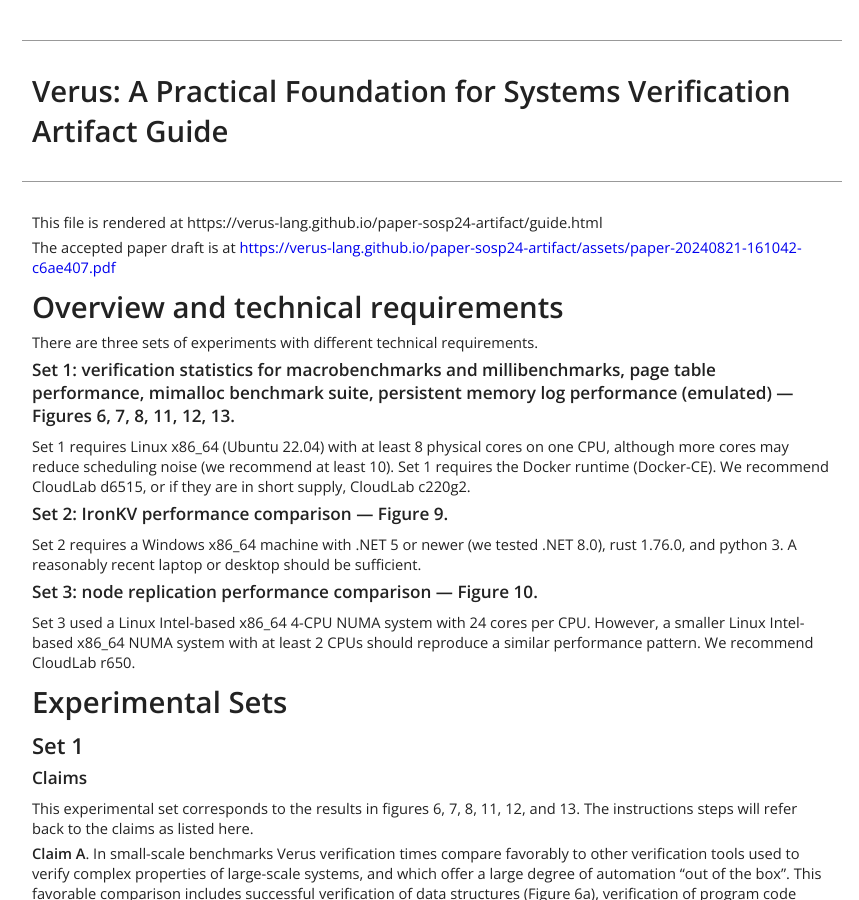
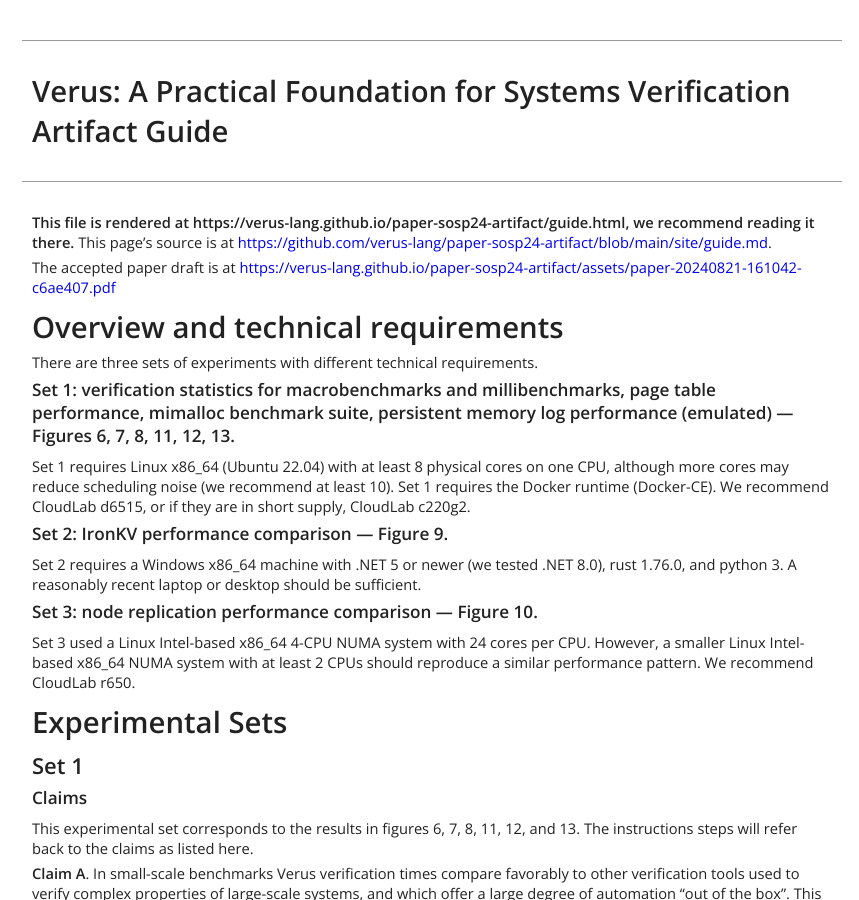
Before and after one commit to verus-lang/paper-sosp24-artifact, a Jekyll site: the page built from site/guide.md, in a window 1280 px wide and 900 px high. Shown: the whole window, without its empty margins (8-867 px from the left). Built offline with Jekyll 4.4.1, drawn with Linux system fonts in a browser that asks for light colours.

Commit message:
pointers

```diff
--- a/site/guide.md
+++ b/site/guide.md
@@ -3,7 +3,7 @@ layout: md
 title: "Verus: A Practical Foundation for Systems Verification<br/>Artifact Guide"
 ---
 
-This file is rendered at https://verus-lang.github.io/paper-sosp24-artifact/guide.html
+**This file is rendered at https://verus-lang.github.io/paper-sosp24-artifact/guide.html, we recommend reading it there.** This page's source is at [https://github.com/verus-lang/paper-sosp24-artifact/blob/main/site/guide.md](https://github.com/verus-lang/paper-sosp24-artifact/blob/main/site/guide.md).
 
 The accepted paper draft is at [https://verus-lang.github.io/paper-sosp24-artifact/assets/paper-20240821-161042-c6ae407.pdf](https://verus-lang.github.io/paper-sosp24-artifact/assets/paper-20240821-161042-c6ae407.pdf)
 
```
